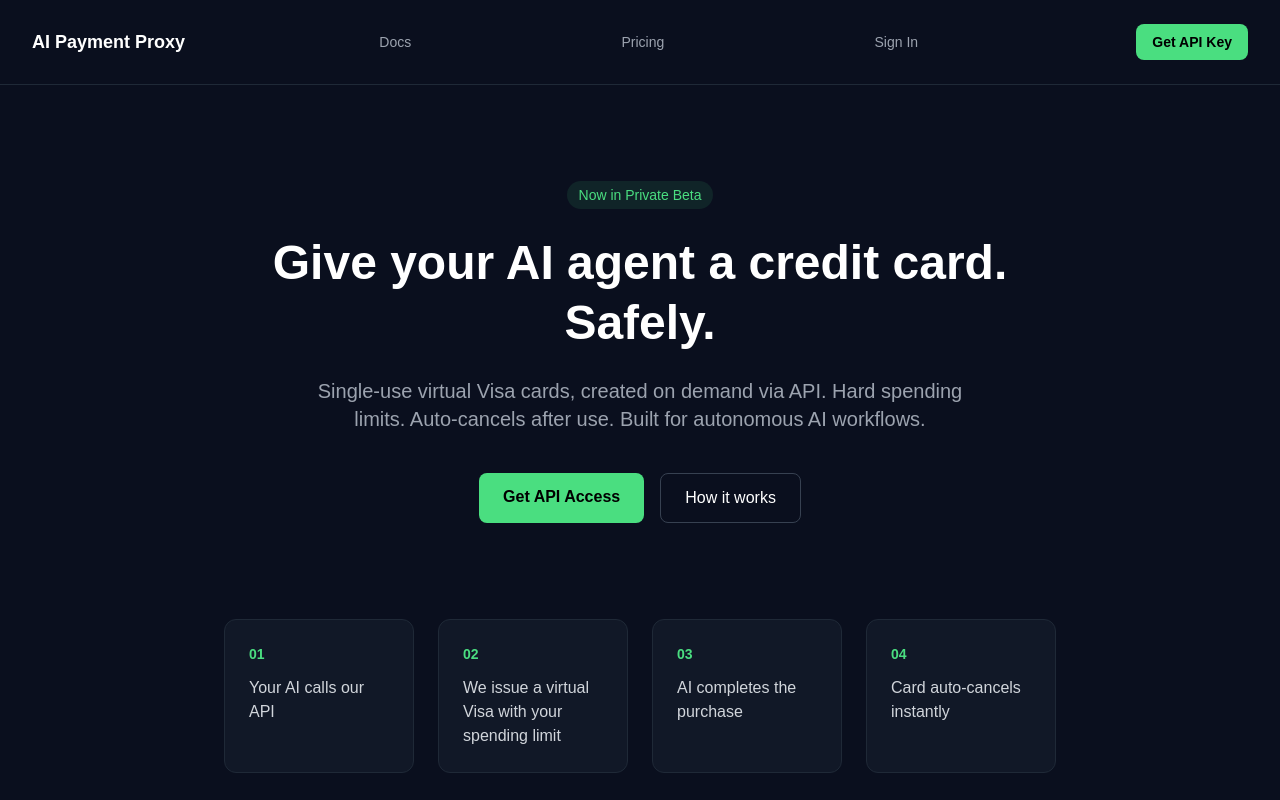
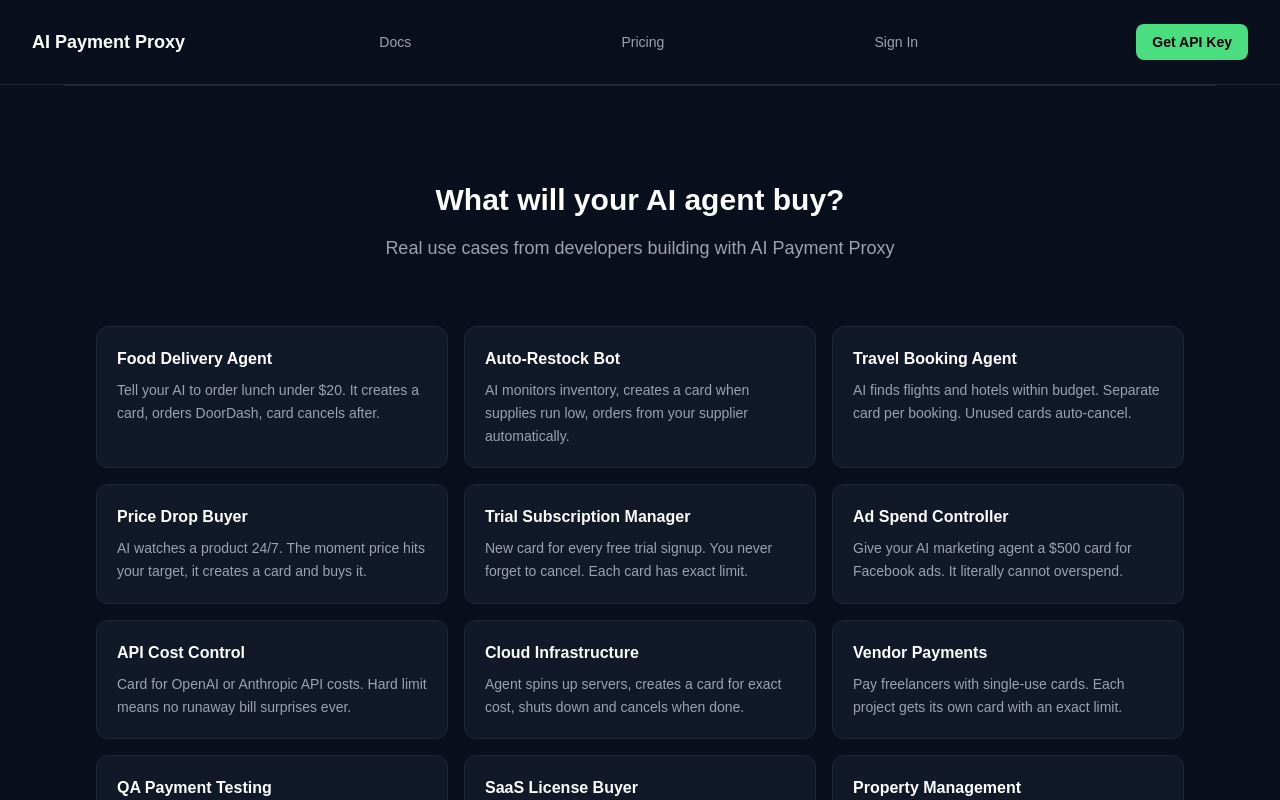
Before and after one commit to Business-Management-Company/ai-payment-proxy, a Next.js app: page / in a window 1280 px wide. Shown: the top 800 px of the page. Built offline with nearby package versions, Linux system fonts and the light colour scheme.

Commit message:
feat: use cases section on home page

```diff
--- a/src/app/page.tsx
+++ b/src/app/page.tsx
@@ -20,7 +20,34 @@ export default function HomePage() {
         <span className="font-bold text-lg">AI Payment Proxy</span>
         <a href="/docs" className="text-gray-400 hover:text-white text-sm mr-4">Docs</a><a href="/pricing" className="text-gray-400 hover:text-white text-sm mr-4">Pricing</a><a href="/login" className="text-gray-400 hover:text-white text-sm mr-6">Sign In</a><a href="/signup" className="bg-[#4ade80] text-black px-4 py-2 rounded-lg font-semibold text-sm hover:bg-[#22c55e]">Get API Key</a>
       </nav>
-      <div className="max-w-4xl mx-auto px-8 py-24 text-center">
+      <div className="max-w-6xl mx-auto px-8 py-24 border-t border-gray-800">
+      <div className="text-center mb-16">
+        <h2 className="text-3xl font-bold text-white mb-4">What will your AI agent buy?</h2>
+        <p className="text-gray-400 text-lg">Real use cases from developers building with AI Payment Proxy</p>
+      </div>
+      <div className="grid grid-cols-3 gap-4">
+        {[
+          { emoji: "pizza", title: "Food Delivery Agent", desc: "Tell your AI to order lunch under $20. It creates a card, orders DoorDash, card cancels after." },
+          { emoji: "box", title: "Auto-Restock Bot", desc: "AI monitors inventory, creates a card when supplies run low, orders from your supplier automatically." },
+          { emoji: "plane", title: "Travel Booking Agent", desc: "AI finds flights and hotels within budget. Separate card per booking. Unused cards auto-cancel." },
+          { emoji: "chart", title: "Price Drop Buyer", desc: "AI watches a product 24/7. The moment price hits your target, it creates a card and buys it." },
+          { emoji: "card", title: "Trial Subscription Manager", desc: "New card for every free trial signup. You never forget to cancel. Each card has exact limit." },
+          { emoji: "target", title: "Ad Spend Controller", desc: "Give your AI marketing agent a $500 card for Facebook ads. It literally cannot overspend." },
+          { emoji: "code", title: "API Cost Control", desc: "Card for OpenAI or Anthropic API costs. Hard limit means no runaway bill surprises ever." },
+          { emoji: "server", title: "Cloud Infrastructure", desc: "Agent spins up servers, creates a card for exact cost, shuts down and cancels when done." },
+          { emoji: "brief", title: "Vendor Payments", desc: "Pay freelancers with single-use cards. Each project gets its own card with an exact limit." },
+          { emoji: "test", title: "QA Payment Testing", desc: "Test agents run checkout flows with real cards that work but cannot exceed test budgets." },
+          { emoji: "saas", title: "SaaS License Buyer", desc: "AI buys the right software licenses for new employees automatically on their first day." },
+          { emoji: "home", title: "Property Management", desc: "AI handles maintenance requests, creates cards for contractors with job-specific spending limits." },
+        ].map((uc) => (
+          <div key={uc.title} className="bg-[#111827] border border-gray-800 rounded-xl p-5 hover:border-gray-600 transition">
+            <h3 className="text-white font-semibold mb-2">{uc.title}</h3>
+            <p className="text-gray-400 text-sm leading-relaxed">{uc.desc}</p>
+          </div>
+        ))}
+      </div>
+    </div>
+    <div className="max-w-4xl mx-auto px-8 py-24 text-center">
         <div className="inline-block bg-[#4ade80]/10 text-[#4ade80] text-sm px-3 py-1 rounded-full mb-6">
           Now in Private Beta
         </div>
```
